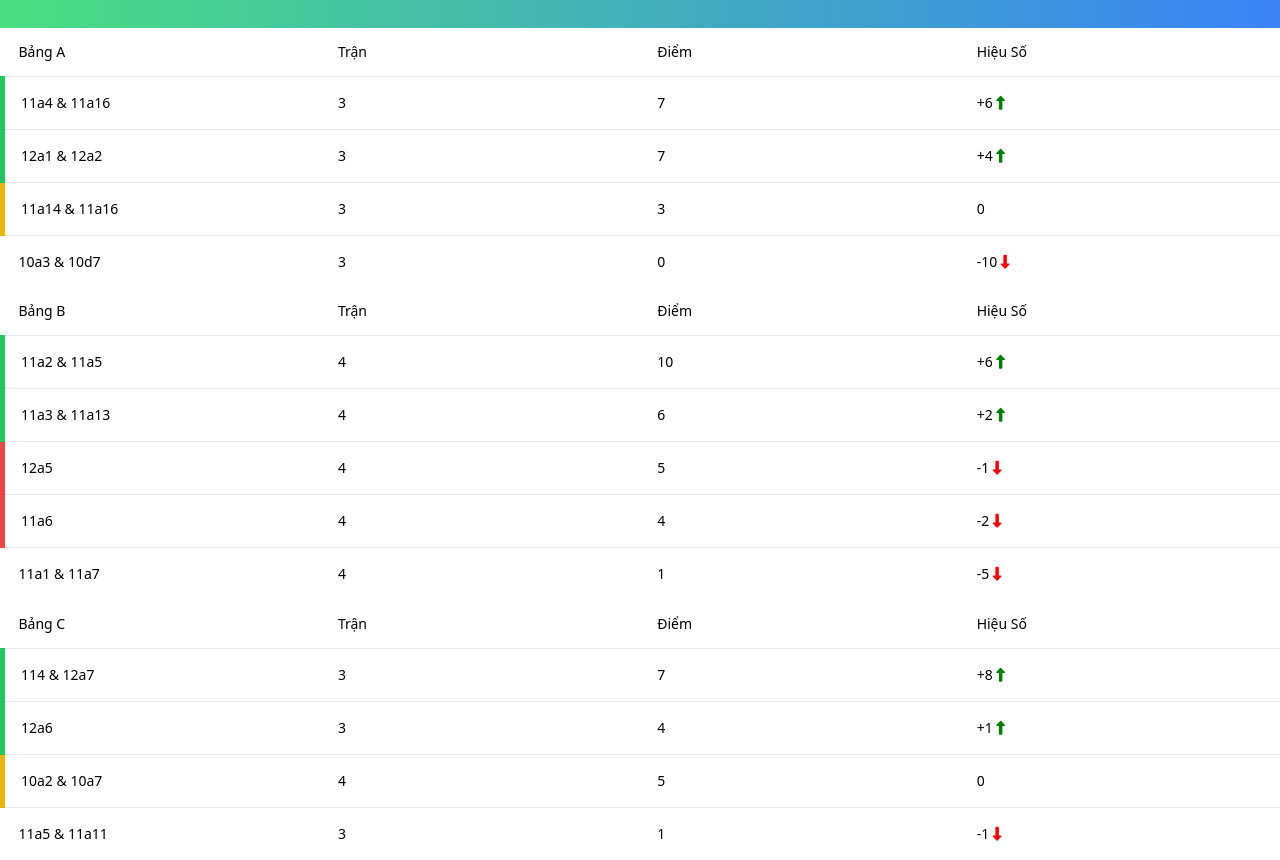
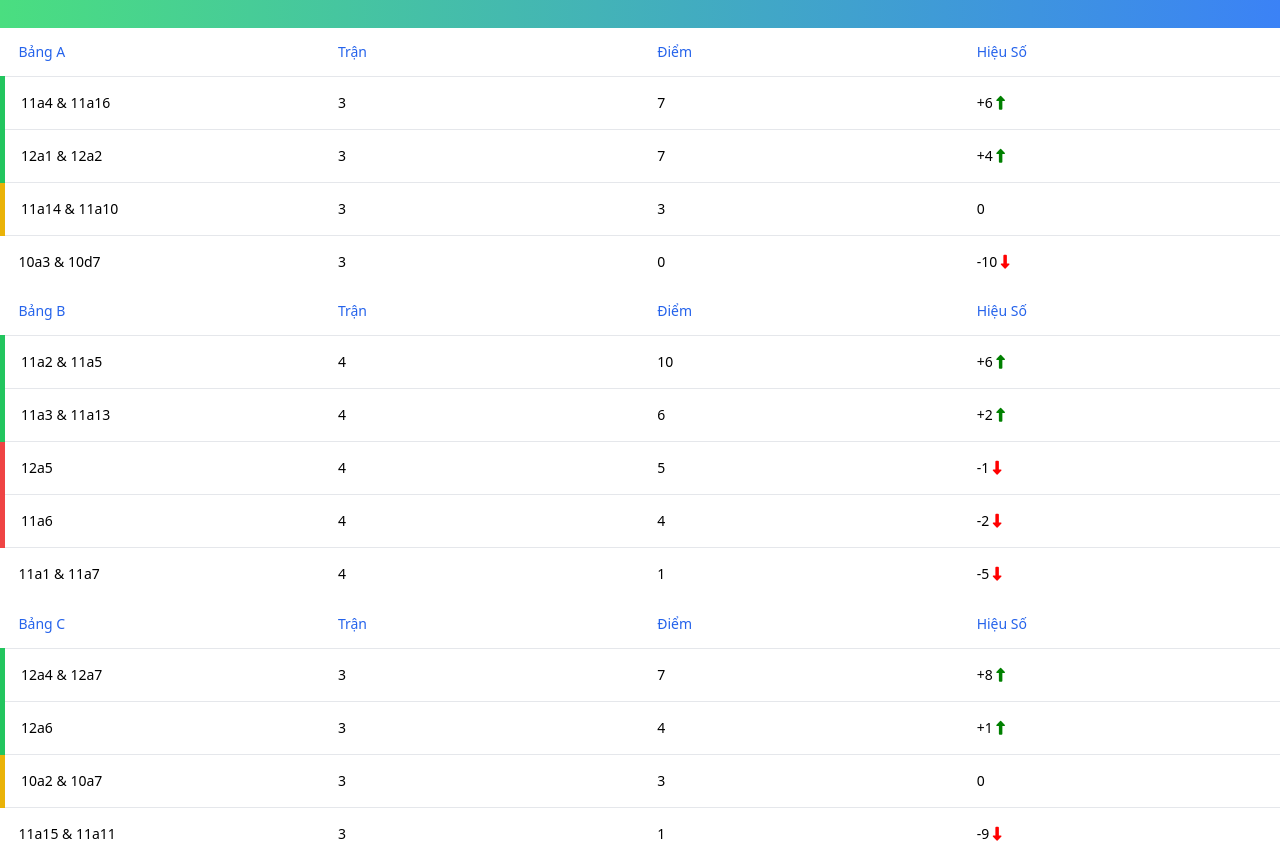
Before and after one commit to Vanduc006/thd_league, a plain HTML site: page index.html in a window 1280 px wide. Shown: the part 72-932 px from the top of the page. Drawn offline with nearby package versions, Linux system fonts and the light colour scheme.

Commit message:
Update index.html

```diff
--- a/index.html
+++ b/index.html
@@ -14,18 +14,26 @@
     </div>
     <table class="w-full caption-bottom text-sm">
       <thead class="[&amp;_tr]:border-b">
-        <tr class="border-b transition-colors hover:bg-muted/50 data-[state=selected]:bg-muted">
+        <tr class="border-b transition-colors hover:bg-muted/50 data-[state=selected]:bg-muted ">
           <th class="h-12 px-4 text-left align-middle font-medium text-muted-foreground [&amp;:has([role=checkbox])]:pr-0 w-1/4 ">
+            <span class="text-blue-600">
               Bảng A
+            </span>
           </th>
           <th class="h-12 px-4 text-left align-middle font-medium text-muted-foreground [&amp;:has([role=checkbox])]:pr-0 w-1/4">
+            <span class="text-blue-600">
               Trận
+            </span>
           </th>
           <th class="h-12 px-4 text-left align-middle font-medium text-muted-foreground [&amp;:has([role=checkbox])]:pr-0 w-1/4">
+            <span class="text-blue-600">
               Điểm
+            </span>
           </th>
           <th class="h-12 px-4 text-left align-middle font-medium text-muted-foreground [&amp;:has([role=checkbox])]:pr-0 w-1/4">
+            <span class="text-blue-600">
               Hiệu Số
+            </span>
           </th>
         </tr>
       </thead>
@@ -43,7 +51,7 @@
           <td class="p-4 align-middle [&amp;:has([role=checkbox])]:pr-0">+4 <i class="fa-solid fa-up-long" style="color: green;"></i></td>
         </tr>
         <tr class="border-b transition-colors hover:bg-muted/50 data-[state=selected]:bg-muted border-l-[5px] border-l-yellow-500">
-          <td class="p-4 align-middle [&amp;:has([role=checkbox])]:pr-0 font-medium">11a14 & 11a16</td>
+          <td class="p-4 align-middle [&amp;:has([role=checkbox])]:pr-0 font-medium">11a14 & 11a10</td>
           <td class="p-4 align-middle [&amp;:has([role=checkbox])]:pr-0">3</td>
           <td class="p-4 align-middle [&amp;:has([role=checkbox])]:pr-0">3</td>
           <td class="p-4 align-middle [&amp;:has([role=checkbox])]:pr-0">0</td>
@@ -59,18 +67,26 @@
 
     <table class="w-full caption-bottom text-sm">
         <thead class="[&amp;_tr]:border-b">
-          <tr class="border-b transition-colors hover:bg-muted/50 data-[state=selected]:bg-muted">
-            <th class="h-12 px-4 text-left align-middle font-medium text-muted-foreground [&amp;:has([role=checkbox])]:pr-0 w-1/4">
+          <tr class="border-b transition-colors hover:bg-muted/50 data-[state=selected]:bg-muted ">
+            <th class="h-12 px-4 text-left align-middle font-medium text-muted-foreground [&amp;:has([role=checkbox])]:pr-0 w-1/4 ">
+              <span class="text-blue-600">
                 Bảng B
+              </span>
             </th>
             <th class="h-12 px-4 text-left align-middle font-medium text-muted-foreground [&amp;:has([role=checkbox])]:pr-0 w-1/4">
+              <span class="text-blue-600">
                 Trận
+              </span>
             </th>
             <th class="h-12 px-4 text-left align-middle font-medium text-muted-foreground [&amp;:has([role=checkbox])]:pr-0 w-1/4">
+              <span class="text-blue-600">
                 Điểm
+              </span>
             </th>
             <th class="h-12 px-4 text-left align-middle font-medium text-muted-foreground [&amp;:has([role=checkbox])]:pr-0 w-1/4">
+              <span class="text-blue-600">
                 Hiệu Số
+              </span>
             </th>
           </tr>
         </thead>
@@ -110,24 +126,32 @@
 
       <table class="w-full caption-bottom text-sm">
         <thead class="[&amp;_tr]:border-b">
-          <tr class="border-b transition-colors hover:bg-muted/50 data-[state=selected]:bg-muted">
-            <th class="h-12 px-4 text-left align-middle font-medium text-muted-foreground [&amp;:has([role=checkbox])]:pr-0 w-1/4">
+          <tr class="border-b transition-colors hover:bg-muted/50 data-[state=selected]:bg-muted ">
+            <th class="h-12 px-4 text-left align-middle font-medium text-muted-foreground [&amp;:has([role=checkbox])]:pr-0 w-1/4 ">
+              <span class="text-blue-600">
                 Bảng C
+              </span>
             </th>
             <th class="h-12 px-4 text-left align-middle font-medium text-muted-foreground [&amp;:has([role=checkbox])]:pr-0 w-1/4">
+              <span class="text-blue-600">
                 Trận
+              </span>
             </th>
             <th class="h-12 px-4 text-left align-middle font-medium text-muted-foreground [&amp;:has([role=checkbox])]:pr-0 w-1/4">
+              <span class="text-blue-600">
                 Điểm
+              </span>
             </th>
             <th class="h-12 px-4 text-left align-middle font-medium text-muted-foreground [&amp;:has([role=checkbox])]:pr-0 w-1/4">
+              <span class="text-blue-600">
                 Hiệu Số
+              </span>
             </th>
           </tr>
         </thead>
         <tbody class="[&amp;_tr:last-child]:border-0">
           <tr class="border-b transition-colors hover:bg-muted/50 data-[state=selected]:bg-mute border-l-[5px] border-l-green-500">
-            <td class="p-4 align-middle [&amp;:has([role=checkbox])]:pr-0 font-medium">114 & 12a7</td>
+            <td class="p-4 align-middle [&amp;:has([role=checkbox])]:pr-0 font-medium">12a4 & 12a7</td>
             <td class="p-4 align-middle [&amp;:has([role=checkbox])]:pr-0">3</td>
             <td class="p-4 align-middle [&amp;:has([role=checkbox])]:pr-0">7</td>
             <td class="p-4 align-middle [&amp;:has([role=checkbox])]:pr-0">+8 <i class="fa-solid fa-up-long" style="color:green;"></i></td>
@@ -140,15 +164,15 @@
           </tr>
           <tr class="border-b transition-colors hover:bg-muted/50 data-[state=selected]:bg-muted border-l-[5px] border-l-yellow-500">
             <td class="p-4 align-middle [&amp;:has([role=checkbox])]:pr-0 font-medium">10a2 & 10a7</td>
-            <td class="p-4 align-middle [&amp;:has([role=checkbox])]:pr-0">4</td>
-            <td class="p-4 align-middle [&amp;:has([role=checkbox])]:pr-0">5</td>
+            <td class="p-4 align-middle [&amp;:has([role=checkbox])]:pr-0">3</td>
+            <td class="p-4 align-middle [&amp;:has([role=checkbox])]:pr-0">3</td>
             <td class="p-4 align-middle [&amp;:has([role=checkbox])]:pr-0">0</td>
           </tr>
           <tr class="border-b transition-colors hover:bg-muted/50 data-[state=selected]:bg-muted border-l-[5px] border-l-yellow-500">
-            <td class="p-4 align-middle [&amp;:has([role=checkbox])]:pr-0 font-medium">11a5 & 11a11</td>
+            <td class="p-4 align-middle [&amp;:has([role=checkbox])]:pr-0 font-medium">11a15 & 11a11</td>
             <td class="p-4 align-middle [&amp;:has([role=checkbox])]:pr-0">3</td>
             <td class="p-4 align-middle [&amp;:has([role=checkbox])]:pr-0">1</td>
-            <td class="p-4 align-middle [&amp;:has([role=checkbox])]:pr-0">-1 <i class="fa-solid fa-down-long" style="color: red;"></i></td>
+            <td class="p-4 align-middle [&amp;:has([role=checkbox])]:pr-0">-9 <i class="fa-solid fa-down-long" style="color: red;"></i></td>
           </tr>
         </tbody>
       </table>
```
Lines whose indentation alone changed are shown as unchanged.
